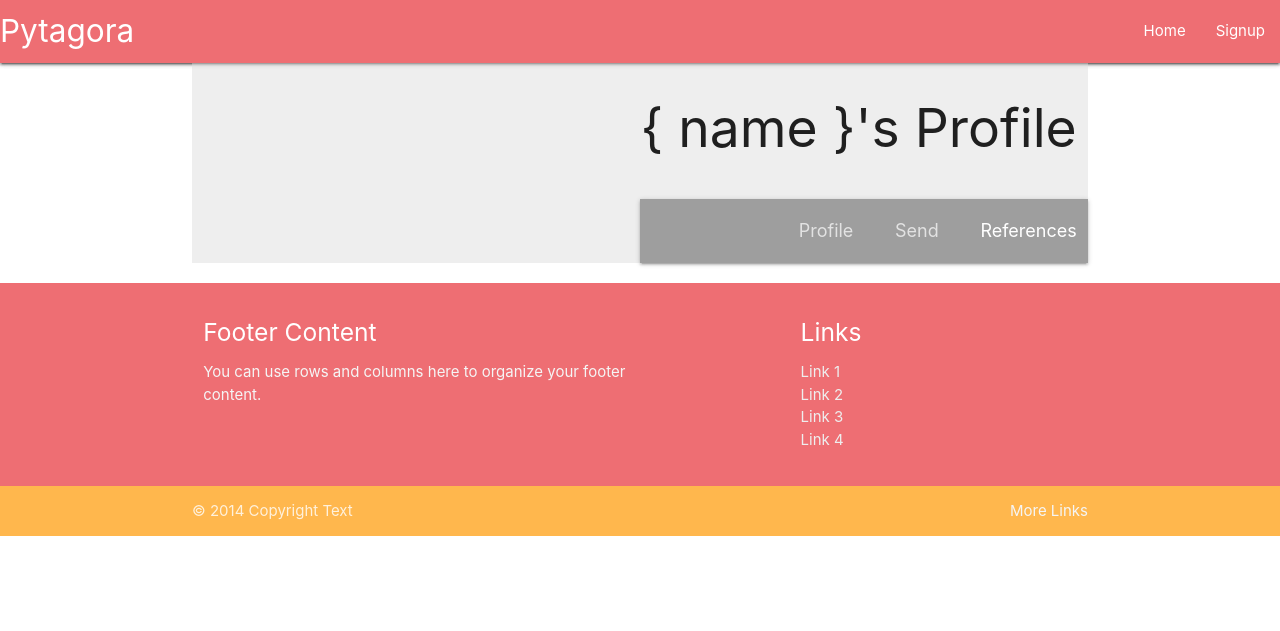
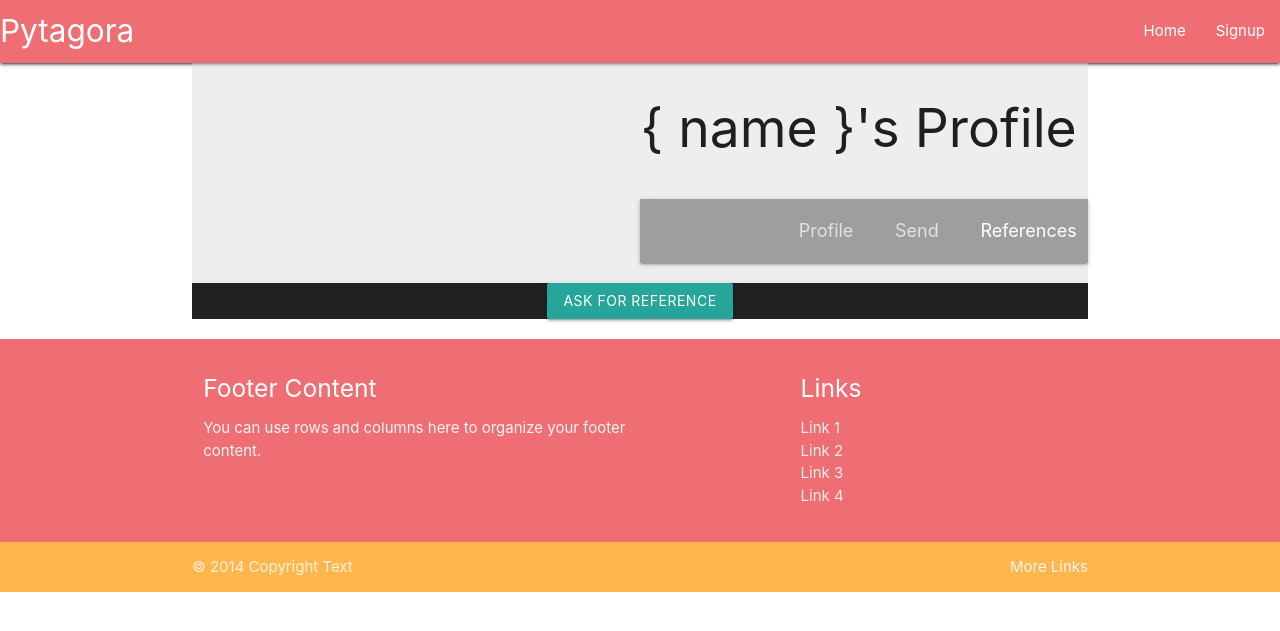
Before and after one commit to 4ntm4n/ms-four, a Django app: page /profile/ in a window 1280 px wide. Shown: the part 93-724 px from the top of the page. Run offline with Django 4.2, Linux system fonts and the light colour scheme; a user stored in the database is signed in; data comes from the database, SQL or seed files in the repository; both versions use the stored data as it was after the commit; some libraries are stand-ins or nearby versions.

Commit message:
add send request container to test profile

```diff
--- a/userprofile/templates/userprofile/test_profile.html
+++ b/userprofile/templates/userprofile/test_profile.html
@@ -2,12 +2,13 @@
 
 {% block content %}
     <div class="container center grey lighten-3">
+        <section class="profile-section">
             <div class="heading-row row">
                 <div class="heading-box col s12">
                     <h2 class="hs right">{ name }'s Profile</h2>
                 </div>
             </div>
-        <section class="user-name row">
+            <div class="crumbs-row row">
                 <nav class="crumbs-box col s10 m6 right grey">
                     <div class="nav-wrapper right ">
                           <a  href="#!" class="breadcrumb ">Profile</a>
@@ -15,9 +16,13 @@
                           <a  href="#!" class="breadcrumb ">References</a>
                     </div>
                 </nav>
+            </div>
+            <div class="row">
+                <div class="col s12 profilesque-image grey darken-4">
+                    <button class="btn" id="req-reference">Ask For Reference</button>
+                </div>
+            </div>
         </section>
     </div>
 
-
-
 {% endblock content %}
```
Also changed, not shown: db.sqlite3, 1 other file. Lines whose indentation alone changed are shown as unchanged.
